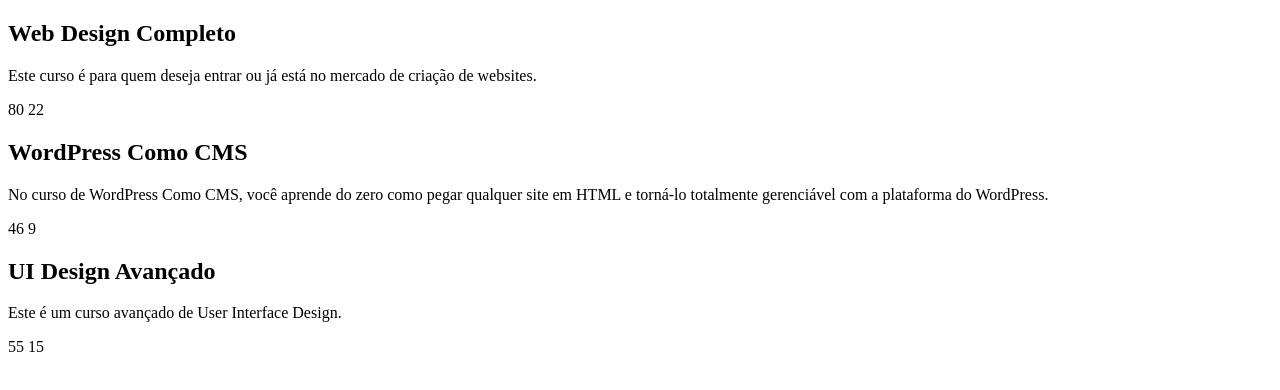
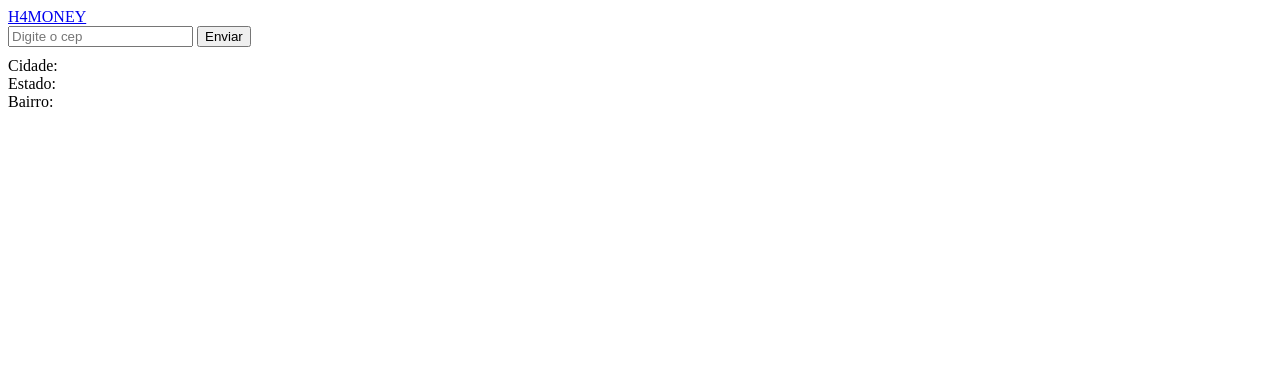
Before and after one commit to vanessa-dev/aula-js-mentoria, a plain HTML site: page index.html in a window 1280 px wide. Drawn offline with nearby package versions, Linux system fonts and the light colour scheme; no server answers.

Commit message:
Trazendo endereco atraves da api do via cep

```diff
--- a/index.html
+++ b/index.html
@@ -9,24 +9,23 @@
   <link rel="stylesheet" href="https://cdnjs.cloudflare.com/ajax/libs/animate.css/4.1.1/animate.min.css"/>
 </head>
 <body>
-  <section class="curso">
-    <h1>Web Design Completo</h1>
-    <p>Este curso é para quem deseja entrar ou já está no mercado de criação de websites.</p>
-    <span class="aulas">80</span>
-    <span class="horas">22</span>
-  </section>
-  <section class="curso">
-    <h1>WordPress Como CMS</h1>
-    <p>No curso de WordPress Como CMS, você aprende do zero como pegar qualquer site em HTML e torná-lo totalmente gerenciável com a plataforma do WordPress.</p>
-    <span class="aulas">46</span>
-    <span class="horas">9</span>
-  </section>
-  <section class="curso">
-    <h1>UI Design Avançado</h1>
-    <p>Este é um curso avançado de User Interface Design.</p>
-    <span class="aulas">55</span>
-    <span class="horas">15</span>
-  </section>
+
+  <a href="https://h4money.com.br/" >H4MONEY</a>
+  <form>
+    <input type="text" name="cep" placeholder="Digite o cep" />
+    <button type="button">Enviar</button>
+  </form>
+  <div class="endereco" style="margin-top:10px">
+    <div>
+      Cidade: <span class="cidade"></span>
+    </div>
+    <div>
+      Estado: <span class="estado"></span>
+    </div>
+    <div>
+      Bairro: <span class="bairro"></span>
+    </div>
+  </div>
  <!-- <script src="javascript/script.js"></script> -->
  <!-- <script src="javascript/exercicio.js"></script> -->
  <script src="javascript/assincrono.js"></script>
--- a/javascript/assincrono.js
+++ b/javascript/assincrono.js
@@ -1,11 +1,30 @@
-console.log("teste");
-console.log("teste 1");
-fetch('https://jsonplaceholder.typicode.com/posts')
-.then(response => response.json())
-.then(json => console.log(json));
-console.log("teste 2");
-console.log("teste 3");
+// console.log("teste");
+// console.log("teste 1");
+// fetch('https://jsonplaceholder.typicode.com/posts')
+// .then(response => response.json())
+// .then(json => console.log(json));
+// console.log("teste 2");
+// console.log("teste 3");
 
-const json = '{"teste":"vanessa"}';
-const teste = JSON.parse(json);
-console.log(JSON.stringify(teste));
+// const json = '{"teste":"vanessa"}';
+// const teste = JSON.parse(json);
+// console.log(JSON.stringify(teste));
+
+// Utilizando a API https://viacep.com.br/ws/${CEP}/json/
+// crie um formulário onde o usuário pode digitar o cep
+// e o endereço completo é retornado ao clicar em buscar
+
+let button = document.querySelector("button");
+let input = document.querySelector("input");
+let cidade = document.querySelector(".cidade");
+let bairro = document.querySelector(".bairro");
+let estado = document.querySelector(".estado");
+
+button.addEventListener("click", async function (event) {
+  event.preventDefault();
+  const endereco = await fetch(`https://viacep.com.br/ws/${input.value}/json/`);
+  const dados = await endereco.json();
+  cidade.textContent = dados.localidade;
+  estado.textContent = dados.uf;
+  bairro.textContent = dados.bairro;
+});
```
